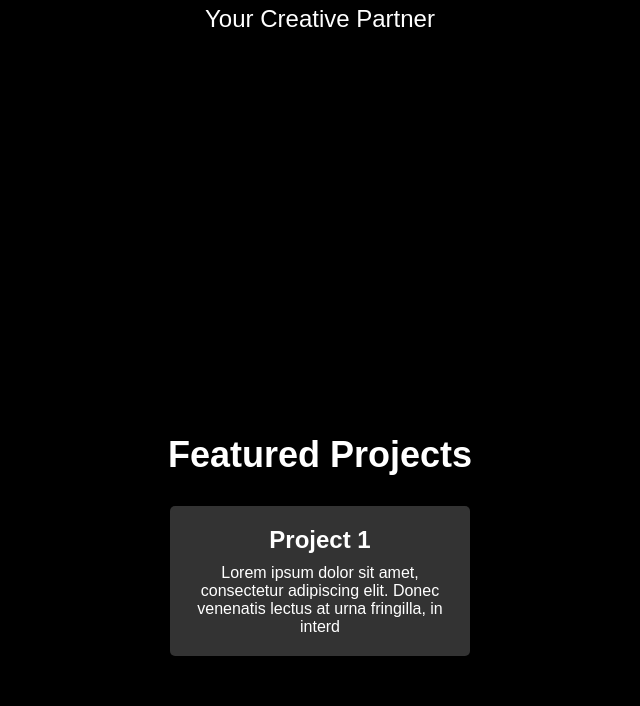
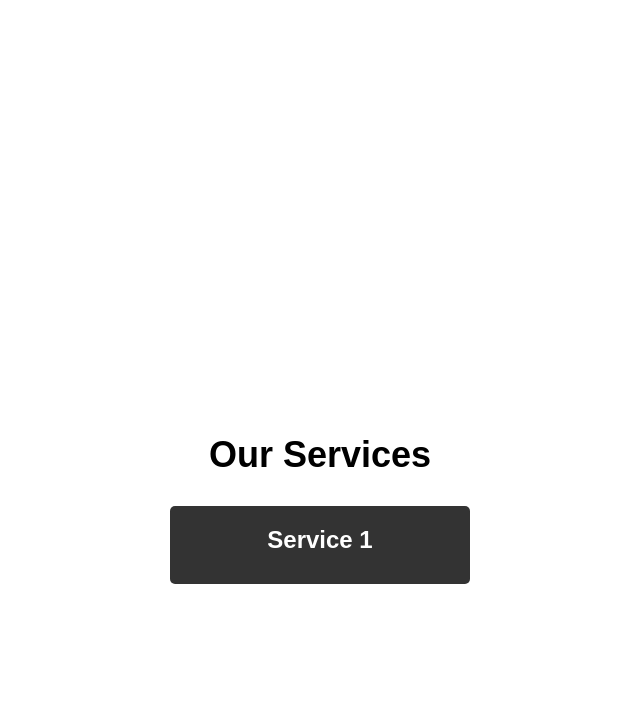
Before and after one commit to Daniel-Malaj/daniel-malaj.github.com, a plain HTML site: page index.html in a window 1280 px wide. Shown: the part 487-1193 px from the top of the page, without its empty margins (320-960 px from the left). After the commit the page ends 1121 px from the top, so only its background shows below. Drawn offline with Linux system fonts and the light colour scheme.

Commit message:
Update index.html

```diff
--- a/index.html
+++ b/index.html
@@ -3,7 +3,7 @@
 <head>
   <meta charset="UTF-8">
   <meta name="viewport" content="width=device-width, initial-scale=1.0">
-  <title>Bowyer</title>
+  <title>Zero Lab</title>
   <style>
     * {
       box-sizing: border-box;
@@ -13,8 +13,8 @@
 
     body {
       font-family: Arial, sans-serif;
-      background-color: #000;
-      color: #fff;
+      background-color: #fff;
+      color: #000;
     }
 
     header {
@@ -59,31 +59,33 @@
     .hero h1 {
       font-size: 60px;
       margin-bottom: 20px;
+      color: #fff;
     }
 
     .hero p {
       font-size: 24px;
       margin-bottom: 40px;
+      color: #fff;
     }
 
-    .featured-projects {
+    .services {
       padding: 40px;
       text-align: center;
     }
 
-    .featured-projects h2 {
+    .services h2 {
       font-size: 36px;
       margin-bottom: 20px;
     }
 
-    .project-list {
+    .service-list {
       display: flex;
       justify-content: center;
       flex-wrap: wrap;
       margin-top: 20px;
     }
 
-    .project {
+    .service {
       width: 300px;
       margin: 10px;
       padding: 20px;
@@ -91,13 +93,15 @@
       border-radius: 5px;
     }
 
-    .project h3 {
+    .service h3 {
       font-size: 24px;
       margin-bottom: 10px;
+      color: #fff;
     }
 
-    .project p {
+    .service p {
       font-size: 16px;
+      color: #fff;
     }
   </style>
 </head>
@@ -106,7 +110,7 @@
     <nav>
       <ul>
         <li><a href="#">Home</a></li>
-        <li><a href="#">Projects</a></li>
+        <li><a href="#">Services</a></li>
         <li><a href="#">About</a></li>
         <li><a href="#">Contact</a></li>
       </ul>
@@ -114,13 +118,12 @@
   </header>
 
   <div class="hero">
-    <h1>Bowyer</h1>
+    <h1>Zero Lab</h1>
     <p>Your Creative Partner</p>
   </div>
 
-  <div class="featured-projects">
-    <h2>Featured Projects</h2>
-    <div class="project-list">
-      <div class="project">
-        <h3>Project 1</h3>
-        <p>Lorem ipsum dolor sit amet, consectetur adipiscing elit. Donec venenatis lectus at urna fringilla, in interd
+  <div class="services">
+    <h2>Our Services</h2>
+    <div class="service-list">
+      <div class="service">
+        <h3>Service 1</h3>
```
